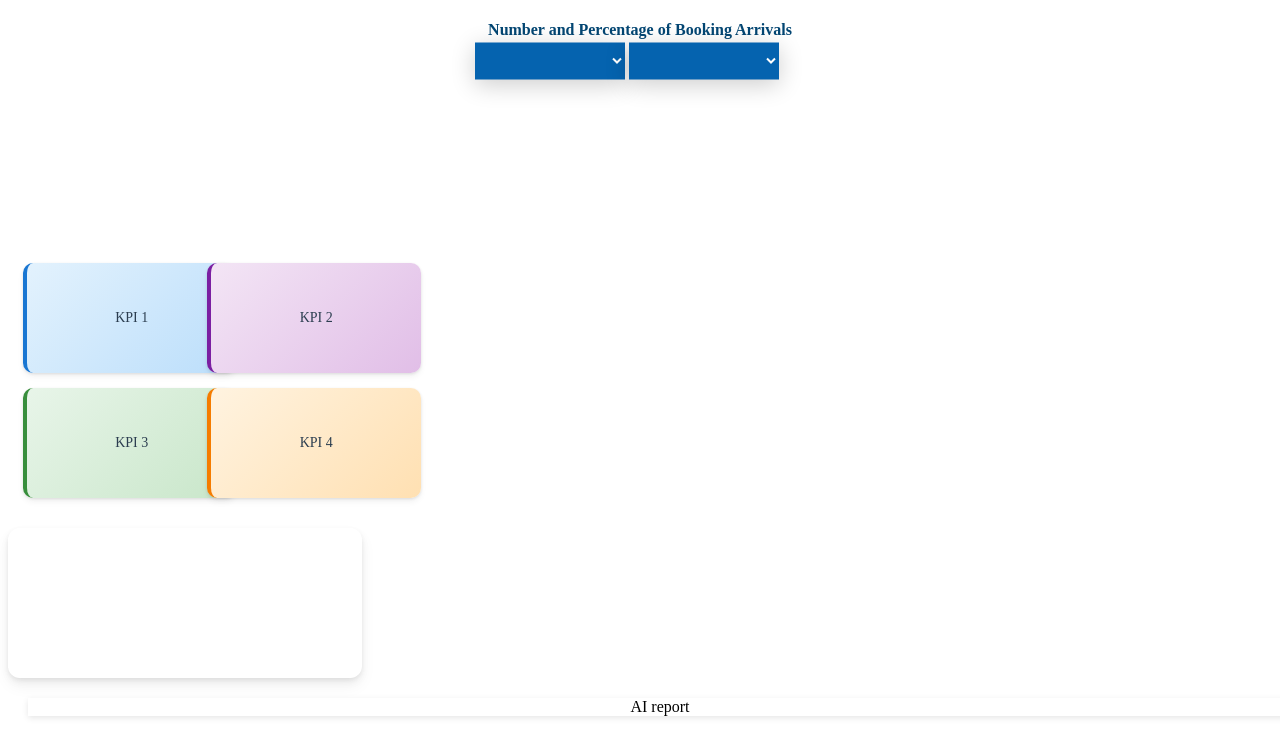
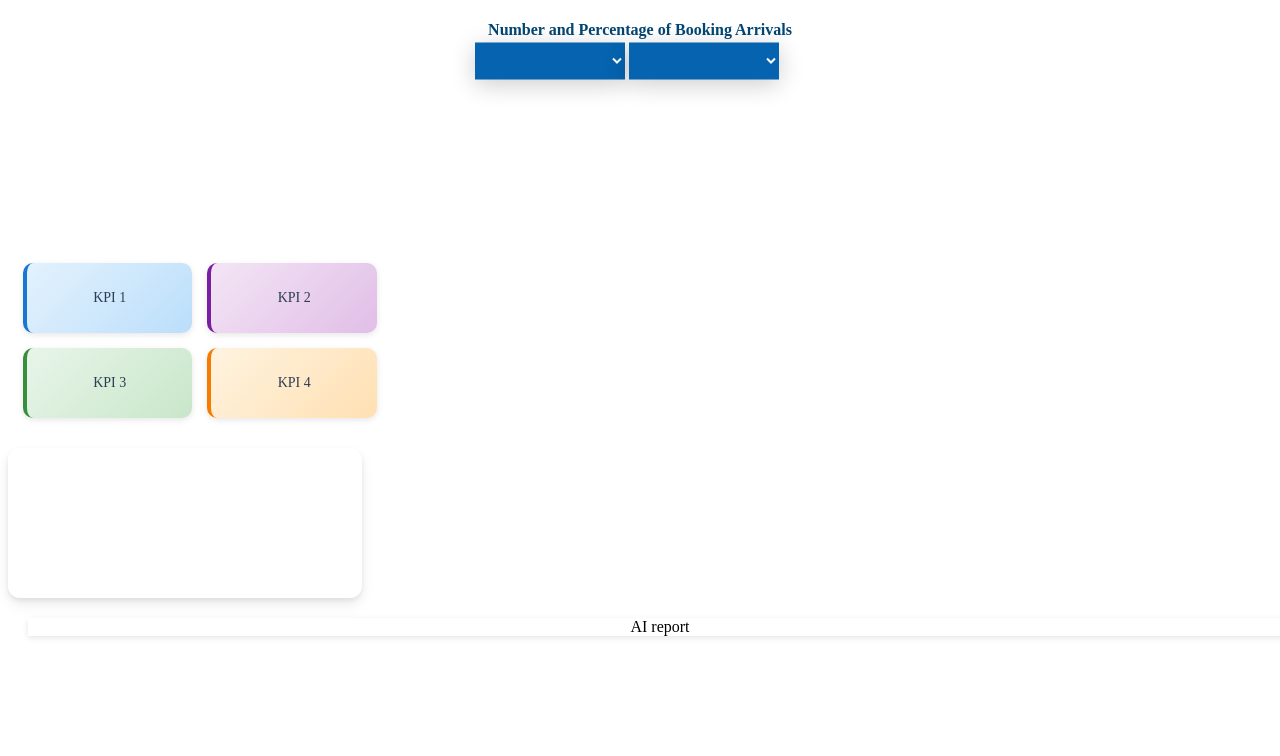
Before and after one commit to Paradox-9007/our_cimso_project, a plain HTML site: page dashboard-1/dashboard-1.html in a window 1280 px wide. Shown: the top 756 px of the page. Drawn offline with nearby package versions, Linux system fonts and the light colour scheme; no server answers.

Commit message:
version 1.4.0

```diff
--- a/dashboard-1/dashboard-1.css
+++ b/dashboard-1/dashboard-1.css
@@ -43,14 +43,6 @@
     height: fit-content;
     padding: 20px;
     justify-content: space-between;
-}
-.D1 .kpi-visual {
-    background-color: transparent;
-    display: flex;
-    justify-content: center;
-    align-items: center;
-    width: 100%;
-    box-shadow: 0 2px 6px rgba(0, 0, 0, 0.1);
 }
 
 
@@ -105,18 +97,18 @@
     gap: 15px;
     padding: 15px;
     width: 100%;
+    height: auto;
 }
 
 .D1 .kpi-visual {
-    background: white;
+    background-color: transparent;
     padding: 20px;
     border-radius: 10px;
-    box-shadow:
-        0 4px 6px rgba(0, 0, 0, 0.05),
-        0 1px 3px rgba(0, 0, 0, 0.1);
+    box-sizing: border-box;
+    box-shadow: 0 2px 6px rgba(0, 0, 0, 0.1);
     transition: all 0.3s ease;
     min-height: 70px;
-    max-height: max-content;
+    height: fit-content;
     display: flex;
     flex-direction: column;
     align-items: center;
@@ -132,6 +124,7 @@
     width: 100%;
     max-width: 100%;
 }
+
 
 .D1 .kpi-visual span {
     max-width: 100%;
```
